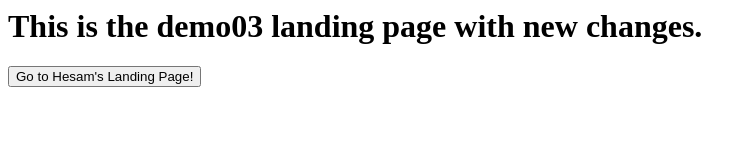
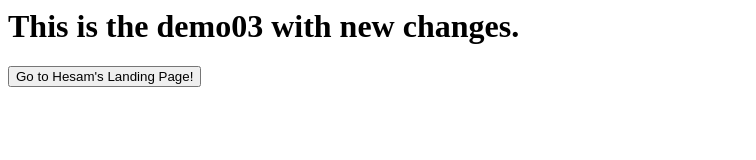
Before and after one commit to hesamat/demo03-hesam, a plain HTML site: page index.html in a window 1280 px wide. Shown: the whole page, without its empty margins (0-756 px from the left). Drawn offline with Linux system fonts and the light colour scheme.

Commit message:
new updates

```diff
--- a/index.html
+++ b/index.html
@@ -1,6 +1,6 @@
 <html>
     <body>
-        <h1>This is the demo03 landing page with new changes.</h1>
+        <h1>This is the demo03 with new changes.</h1>
         <button type="button" onclick="window.location.href='hesam.html'"> Go to Hesam's Landing Page!</button>
     </body>
 </html>
```
